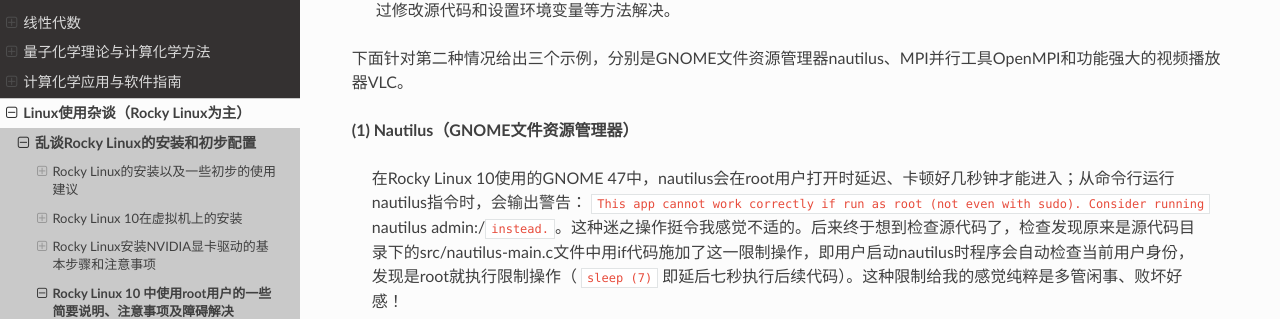
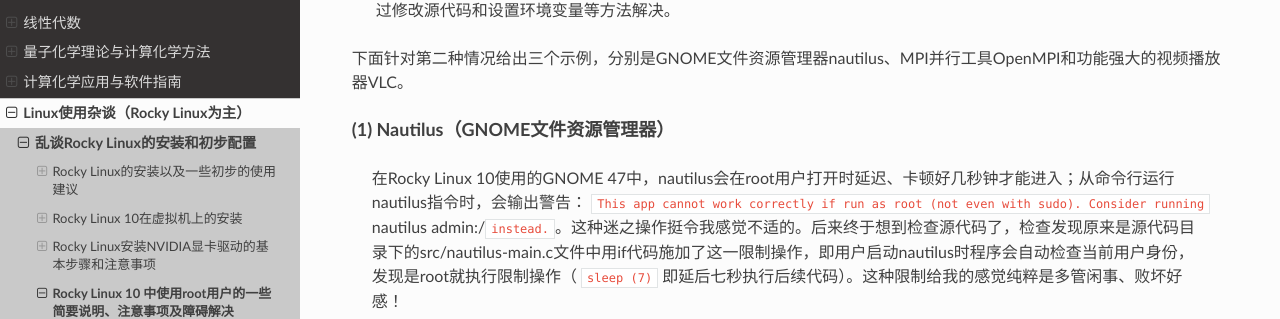
Before and after one commit to Growl1234/RTDProject, a Sphinx documentation site: the page built from source/linux/rocky/root.md, in a window 1280 px wide and 900 px high, scrolled down 983 px. Shown: the part 141-460 px from the top of the window. Built offline with Sphinx 7.4.7 and the Read the Docs theme 3.1.0, drawn with Linux system fonts in a browser that asks for light colours.

Commit message:
Make pretty

```diff
--- a/source/linux/rocky/root.md
+++ b/source/linux/rocky/root.md
@@ -26,7 +26,7 @@
 
 下面针对第二种情况给出三个示例，分别是GNOME文件资源管理器nautilus、MPI并行工具OpenMPI和功能强大的视频播放器VLC。
 
-**(1) Nautilus（GNOME文件资源管理器）**
+**<font size="4">(1) Nautilus（GNOME文件资源管理器）</font>**
 
 <div style="margin-left: 20px; margin-right: 20px;">
 
@@ -95,7 +95,7 @@
 
 </div>
 
-**(2) OpenMPI**
+**<font size="4">(2) OpenMPI</font>**
 
 <div style="margin-left: 20px; margin-right: 20px;">
 
@@ -124,7 +124,7 @@
 
 </div>
 
-**(3) VLC**
+**<font size="4">(3) VLC</font>**
 
 <div style="margin-left: 20px; margin-right: 20px;">
 
```
